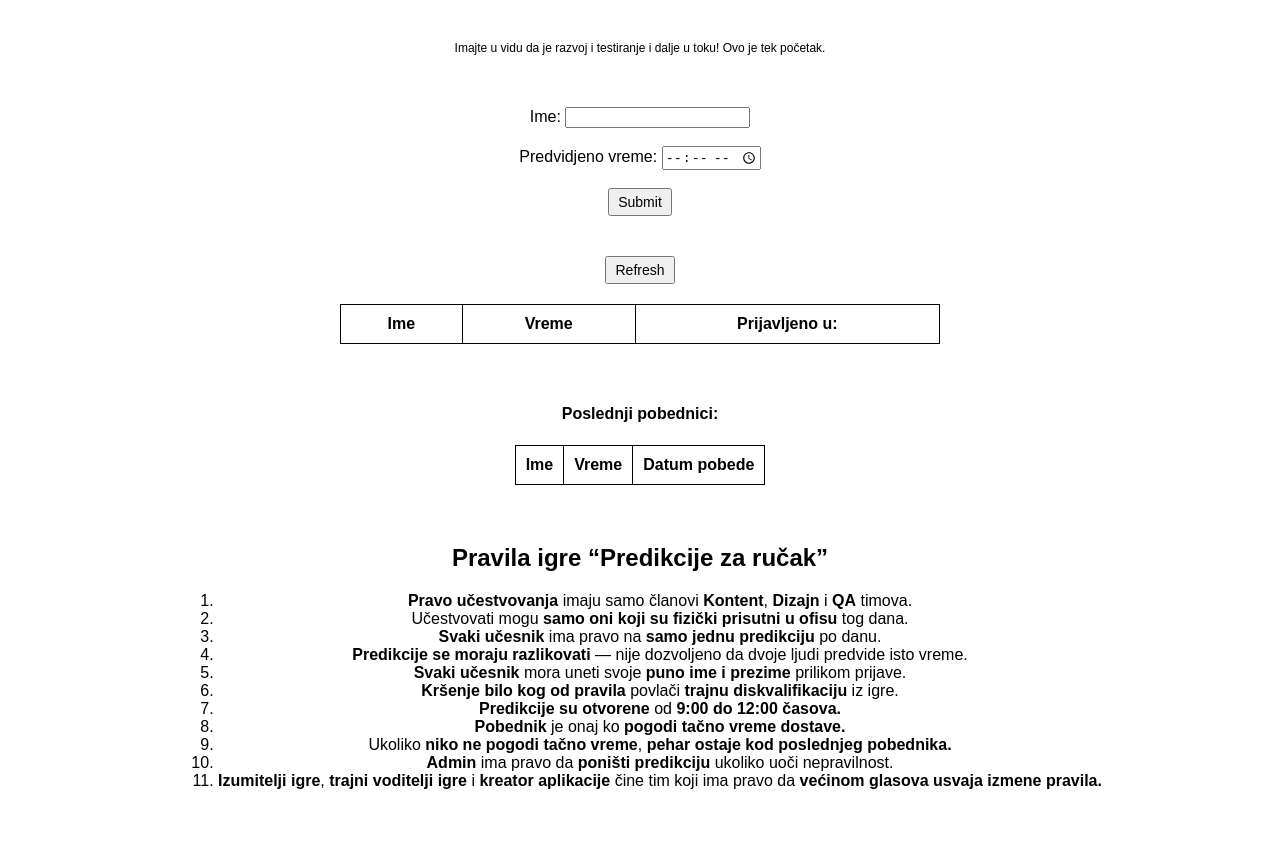
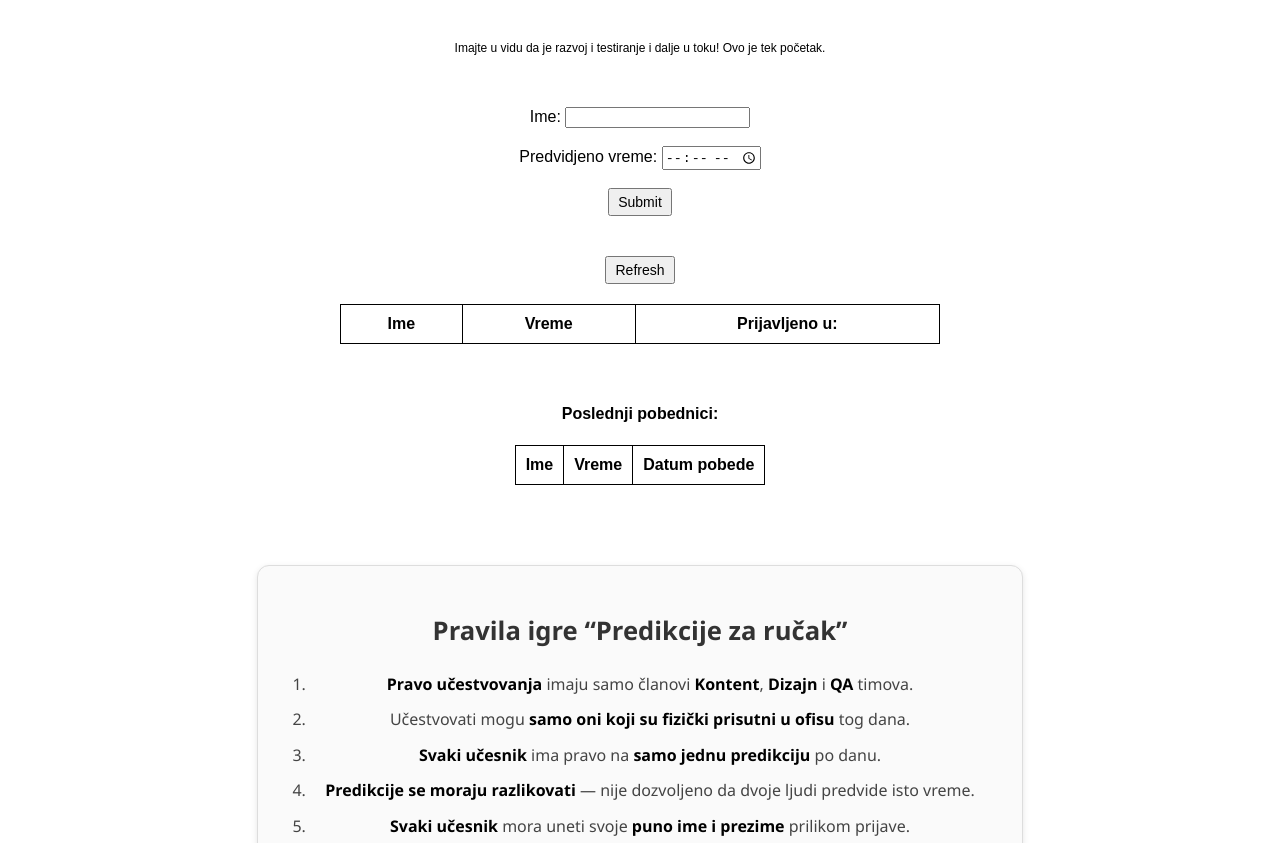
Before and after one commit to ljubica-velaga/predikcije_app, a plain HTML site: page index.html in a window 1280 px wide. Shown: the part 79-922 px from the top of the page. Drawn offline with nearby package versions, Linux system fonts and the light colour scheme.

Commit message:
Update rules styling in style.css

```diff
--- a/style.css
+++ b/style.css
@@ -63,3 +63,31 @@ button, input[type="submit"] {
   color: green;
   font-weight: bold;
 }
+
+.rules-card {
+  max-width: 700px;
+  background-color: #fafafa;
+  border: 1px solid #ddd;
+  border-radius: 12px;
+  padding: 24px 32px;
+  margin: 40px auto;
+  box-shadow: 0 2px 6px rgba(0,0,0,0.1);
+  font-family: 'Segoe UI', Tahoma, sans-serif;
+  line-height: 1.6;
+}
+.rules-card h2 {
+  text-align: center;
+  margin-bottom: 20px;
+  font-size: 1.6rem;
+  color: #333;
+}
+.rules-card ol {
+  padding-left: 20px;
+}
+.rules-card li {
+  margin-bottom: 10px;
+  color: #444;
+}
+.rules-card strong {
+  color: #000;
+}
```
